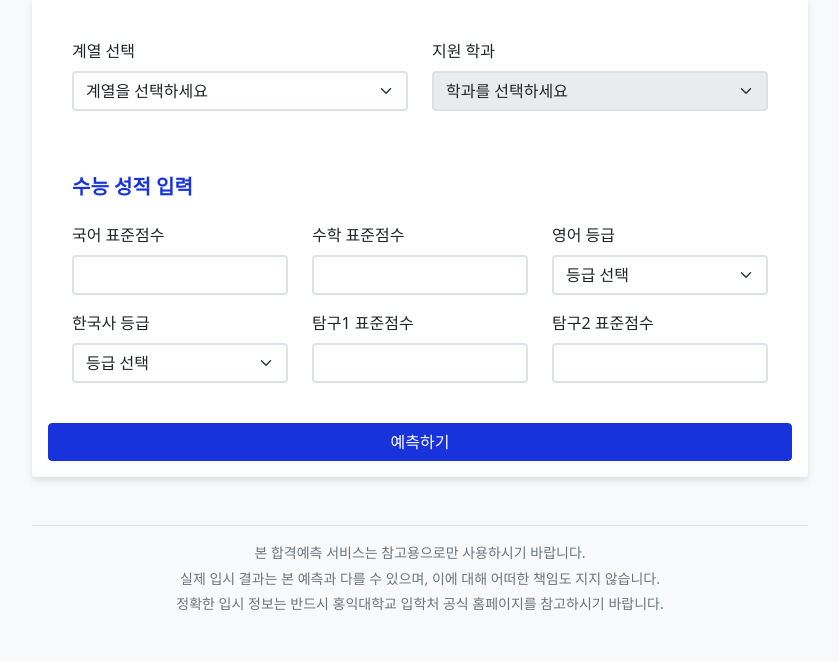
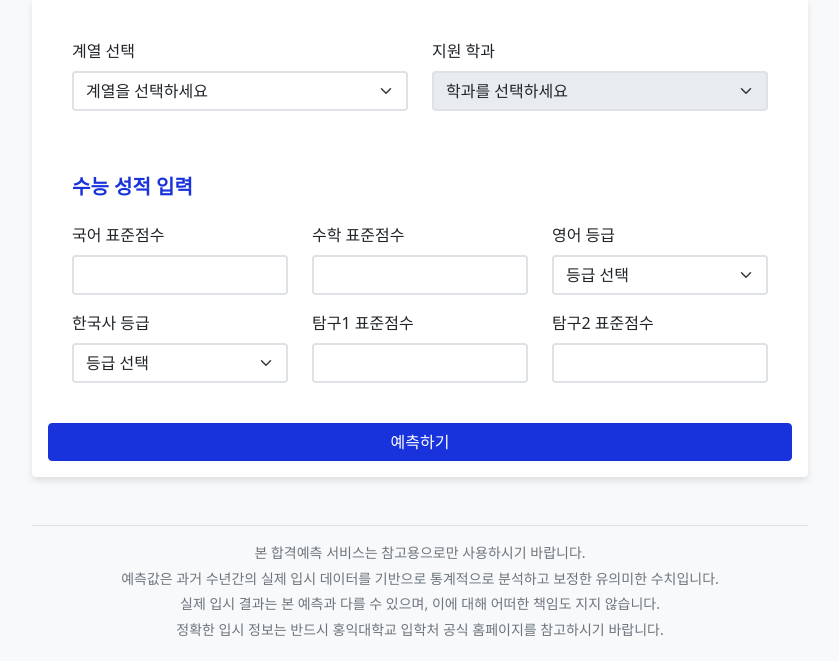
Before and after one commit to Taek-2/gohiu, a Flask app: page / in a window 1280 px wide. Shown: the part 418-1079 px from the top of the page, without its empty margins (220-1059 px from the left). Before the commit the page ends 1029 px from the top, so only its background shows below. Run offline with Flask 3, Linux system fonts and the light colour scheme.

```diff
--- a/templates/index.html
+++ b/templates/index.html
@@ -209,6 +209,7 @@
 
         <footer class="footer">
             <p>본 합격예측 서비스는 참고용으로만 사용하시기 바랍니다.</p>
+            <p>예측값은 과거 수년간의 실제 입시 데이터를 기반으로 통계적으로 분석하고 보정한 유의미한 수치입니다.</p>
             <p>실제 입시 결과는 본 예측과 다를 수 있으며, 이에 대해 어떠한 책임도 지지 않습니다.</p>
             <p>정확한 입시 정보는 반드시 홍익대학교 입학처 공식 홈페이지를 참고하시기 바랍니다.</p>
         </footer>
```
